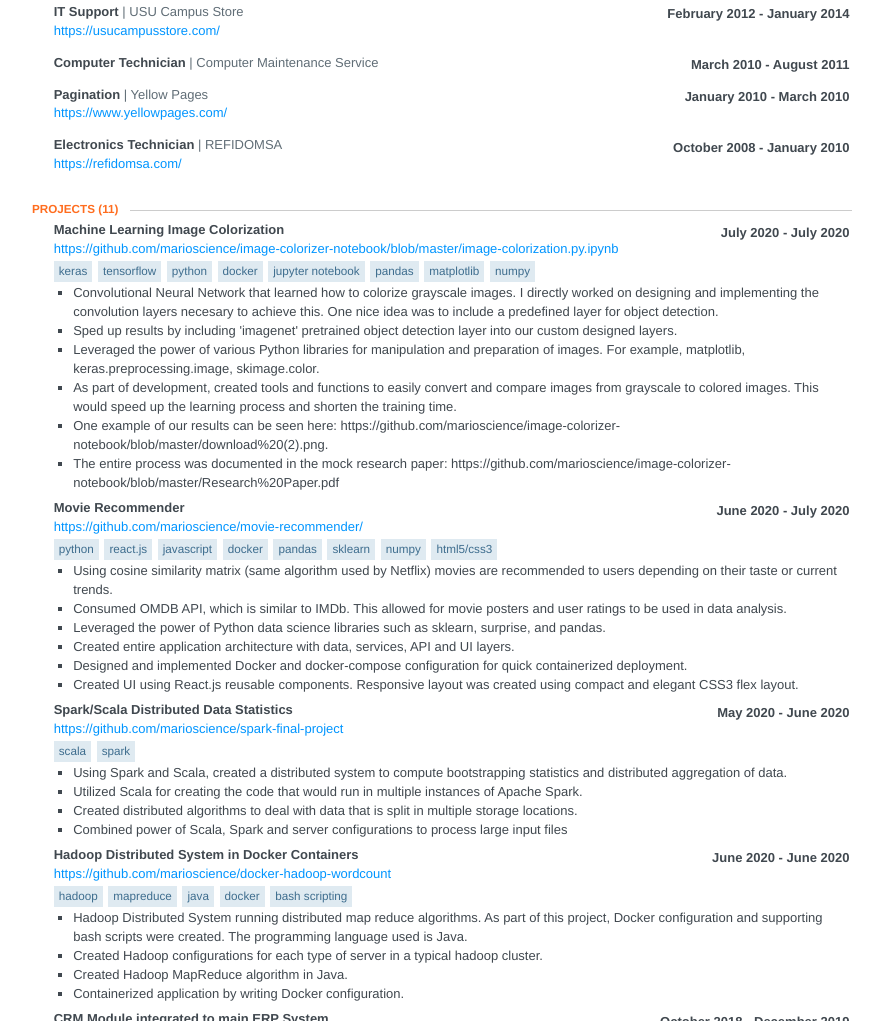
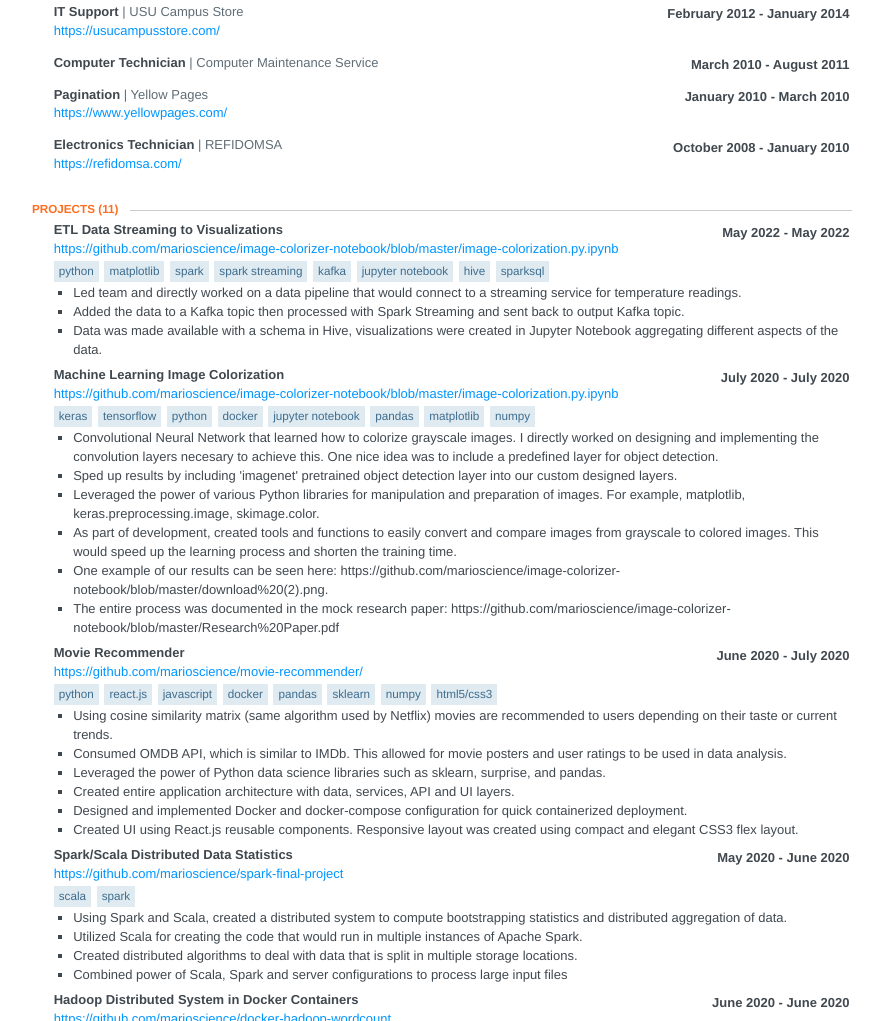
Before and after one commit to marioscience/marioscience.github.io, a website: page index.html in a window 1280 px wide. Shown: the part 1001-2022 px from the top of the page, without its empty margins (198-1081 px from the left). Drawn offline with Linux system fonts and the light colour scheme.

Commit message:
added new project

```diff
--- a/index.html
+++ b/index.html
@@ -1154,6 +1154,36 @@ ul.courses li:hover {
         <section class="project-item">
 
           <header>
+            <div class="position">ETL Data Streaming to Visualizations</div>
+            <div class="date">
+              <span class="startDate">May 2022</span>
+              <span class="endDate"> - May 2022</span>
+            </div>
+          </header>
+          <span class="website">
+            <a target="_blank" href="https://github.com/marioscience/image-colorizer-notebook/blob/master/image-colorization.py.ipynb">https://github.com/marioscience/image-colorizer-notebook/blob/master/image-colorization.py.ipynb</a>
+          </span>
+          <ul class="keywords">
+              <li>Python</li>
+              <li>matplotlib</li>
+              <li>Spark</li>
+              <li>Spark Streaming</li>
+              <li>Kafka</li>
+              <li>Jupyter Notebook</li>
+              <li>Hive</li>
+              <li>SparkSQL</li>
+          </ul>
+          <div class="item">
+            <ul class="highlights">
+                <li><p>Led team and directly worked on a data pipeline that would connect to a streaming service for temperature readings.</p></li>
+                <li><p>Added the data to a Kafka topic then processed with Spark Streaming and sent back to output Kafka topic.</p></li>
+                <li><p>Data was made available with a schema in Hive, visualizations were created in Jupyter Notebook aggregating different aspects of the data.</p></li>
+            </ul>
+          </div>
+        </section>
+        <section class="project-item">
+
+          <header>
             <div class="position">Machine Learning Image Colorization</div>
             <div class="date">
               <span class="startDate">July 2020</span>
```
